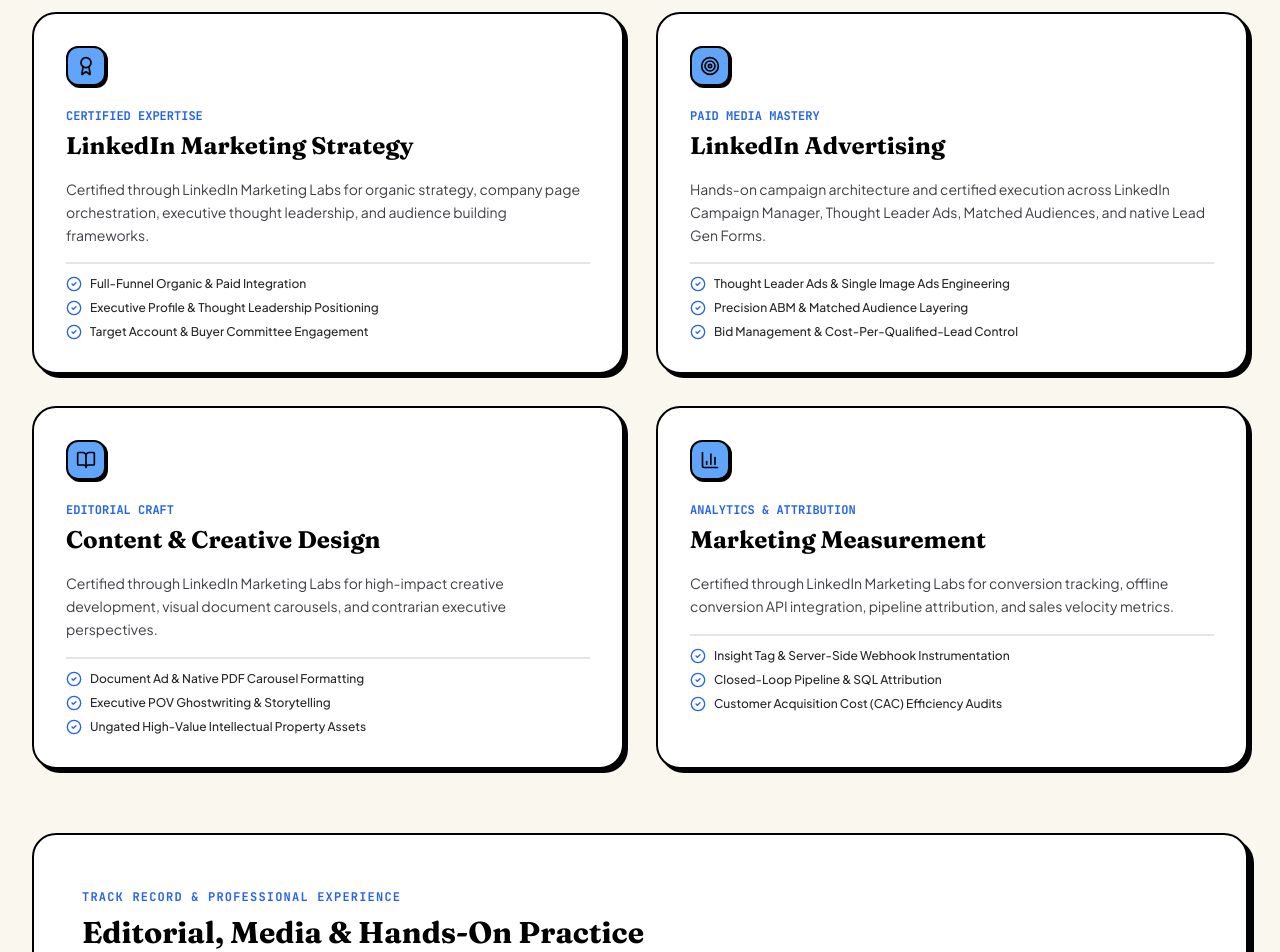
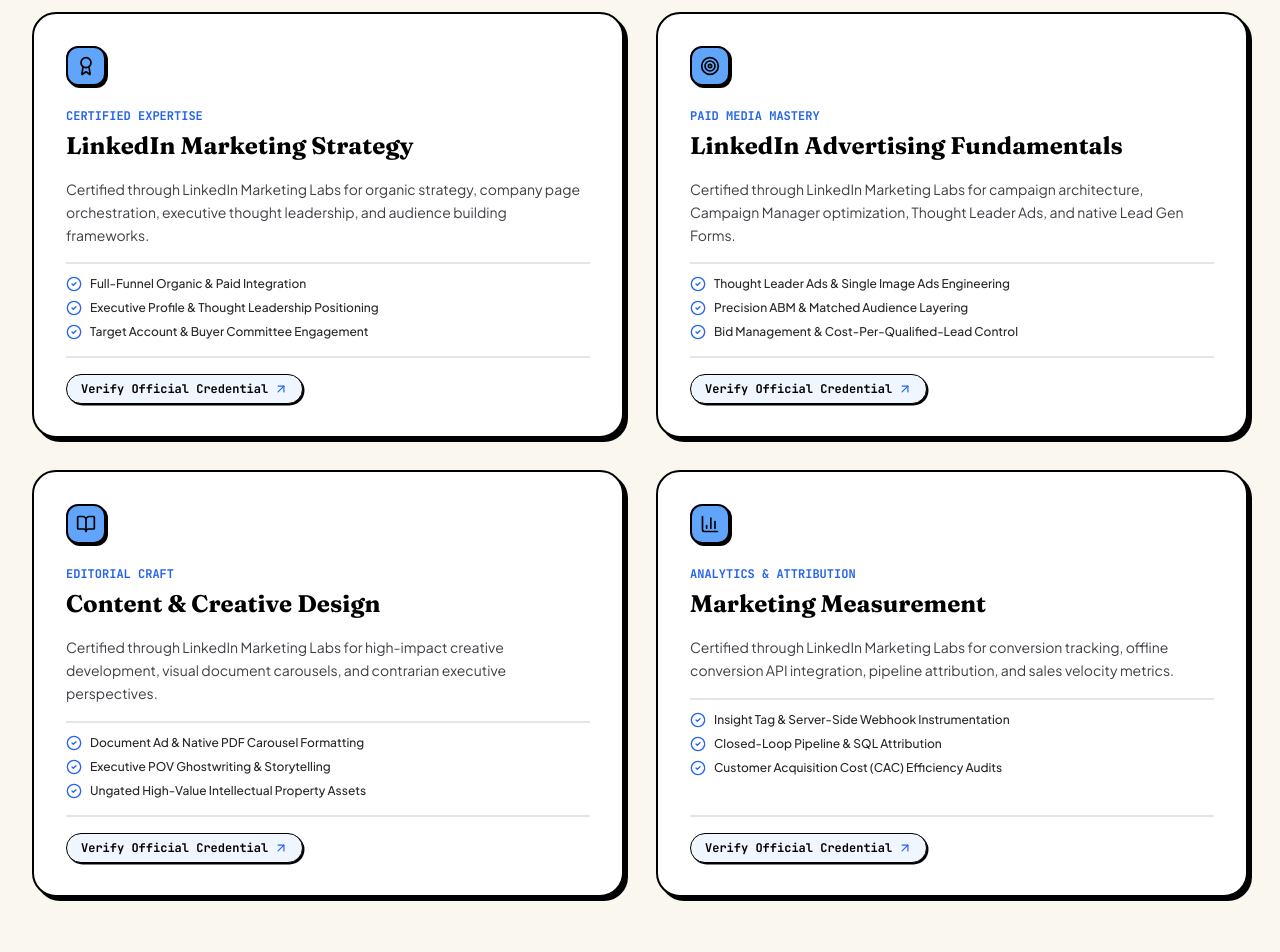
Before and after one commit to Kamu08/Saini-Nexus, a Next.js app: page /about/credentials in a window 1280 px wide. Shown: the part 680-1632 px from the top of the page. Built offline with nearby package versions, Linux system fonts and the light colour scheme.

Commit message:
feat: connect team members to verified LinkedIn profiles and certifications to official LinkedIn Marketing Labs credentials

```diff
--- a/src/app/about/credentials/page.tsx
+++ b/src/app/about/credentials/page.tsx
@@ -66,8 +66,9 @@ export default function CredentialsPage() {
       {/* Credentials Grid Across Key Disciplines */}
       <div className="grid grid-cols-1 md:grid-cols-2 gap-8">
 
-        {/* 1. LinkedIn Marketing */}
-        <div className="bg-white border-2 border-black rounded-3xl p-8 space-y-4 shadow-[4px_4px_0px_#000000] hover:translate-x-[-2px] hover:translate-y-[-2px] hover:shadow-[6px_6px_0px_#000000] transition-all">
+        {/* 1. LinkedIn Marketing Strategy */}
+        <div className="bg-white border-2 border-black rounded-3xl p-8 space-y-4 shadow-[4px_4px_0px_#000000] hover:shadow-[6px_6px_0px_#000000] transition-all flex flex-col justify-between">
+          <div className="space-y-4">
             <div className="w-10 h-10 rounded-xl bg-[#60A5FA] text-black border-2 border-black flex items-center justify-center shadow-[2px_2px_0px_#000000]">
               <Award className="w-5 h-5" />
             </div>
@@ -94,17 +95,31 @@ export default function CredentialsPage() {
             </ul>
           </div>
 
-        {/* 2. LinkedIn Advertising */}
-        <div className="bg-white border-2 border-black rounded-3xl p-8 space-y-4 shadow-[4px_4px_0px_#000000] hover:translate-x-[-2px] hover:translate-y-[-2px] hover:shadow-[6px_6px_0px_#000000] transition-all">
+          <div className="pt-4 border-t-2 border-black/10">
+            <a
+              href="https://training.marketing.linkedin.com/verify/tpdhuiyzq33a"
+              target="_blank"
+              rel="noopener noreferrer"
+              className="inline-flex items-center gap-1.5 px-3.5 py-1.5 rounded-full text-xs font-mono font-bold bg-[#EFF6FF] hover:bg-[#60A5FA] text-black border border-black shadow-[1.5px_1.5px_0px_#000000] transition-colors"
+            >
+              <span>Verify Official Credential</span>
+              <ArrowUpRight className="w-3.5 h-3.5 text-[#2563EB]" />
+            </a>
+          </div>
+        </div>
+
+        {/* 2. LinkedIn Advertising Fundamentals */}
+        <div className="bg-white border-2 border-black rounded-3xl p-8 space-y-4 shadow-[4px_4px_0px_#000000] hover:shadow-[6px_6px_0px_#000000] transition-all flex flex-col justify-between">
+          <div className="space-y-4">
             <div className="w-10 h-10 rounded-xl bg-[#60A5FA] text-black border-2 border-black flex items-center justify-center shadow-[2px_2px_0px_#000000]">
               <Target className="w-5 h-5" />
             </div>
             <div className="space-y-1">
               <span className="text-xs font-mono text-[#2563EB] font-bold uppercase">PAID MEDIA MASTERY</span>
-            <h2 className="text-2xl font-serif font-bold text-black">LinkedIn Advertising</h2>
+              <h2 className="text-2xl font-serif font-bold text-black">LinkedIn Advertising Fundamentals</h2>
             </div>
             <p className="text-sm text-zinc-700 leading-relaxed font-normal">
-            Hands-on campaign architecture and certified execution across LinkedIn Campaign Manager, Thought Leader Ads, Matched Audiences, and native Lead Gen Forms.
+              Certified through LinkedIn Marketing Labs for campaign architecture, Campaign Manager optimization, Thought Leader Ads, and native Lead Gen Forms.
             </p>
             <ul className="space-y-2 text-xs text-zinc-800 pt-3 border-t-2 border-black/10 font-medium">
               <li className="flex items-center gap-2">
@@ -122,8 +137,22 @@ export default function CredentialsPage() {
             </ul>
           </div>
 
-        {/* 3. Content & Creative */}
-        <div className="bg-white border-2 border-black rounded-3xl p-8 space-y-4 shadow-[4px_4px_0px_#000000] hover:translate-x-[-2px] hover:translate-y-[-2px] hover:shadow-[6px_6px_0px_#000000] transition-all">
+          <div className="pt-4 border-t-2 border-black/10">
+            <a
+              href="https://training.marketing.linkedin.com/verify/vjbijavyd84i"
+              target="_blank"
+              rel="noopener noreferrer"
+              className="inline-flex items-center gap-1.5 px-3.5 py-1.5 rounded-full text-xs font-mono font-bold bg-[#EFF6FF] hover:bg-[#60A5FA] text-black border border-black shadow-[1.5px_1.5px_0px_#000000] transition-colors"
+            >
+              <span>Verify Official Credential</span>
+              <ArrowUpRight className="w-3.5 h-3.5 text-[#2563EB]" />
+            </a>
+          </div>
+        </div>
+
+        {/* 3. Content & Creative Design */}
+        <div className="bg-white border-2 border-black rounded-3xl p-8 space-y-4 shadow-[4px_4px_0px_#000000] hover:shadow-[6px_6px_0px_#000000] transition-all flex flex-col justify-between">
+          <div className="space-y-4">
             <div className="w-10 h-10 rounded-xl bg-[#60A5FA] text-black border-2 border-black flex items-center justify-center shadow-[2px_2px_0px_#000000]">
               <BookOpen className="w-5 h-5" />
             </div>
@@ -150,8 +179,22 @@ export default function CredentialsPage() {
             </ul>
           </div>
 
+          <div className="pt-4 border-t-2 border-black/10">
+            <a
+              href="https://training.marketing.linkedin.com/verify/cres5ub84zqj"
+              target="_blank"
+              rel="noopener noreferrer"
+              className="inline-flex items-center gap-1.5 px-3.5 py-1.5 rounded-full text-xs font-mono font-bold bg-[#EFF6FF] hover:bg-[#60A5FA] text-black border border-black shadow-[1.5px_1.5px_0px_#000000] transition-colors"
+            >
+              <span>Verify Official Credential</span>
+              <ArrowUpRight className="w-3.5 h-3.5 text-[#2563EB]" />
+            </a>
+          </div>
+        </div>
+
         {/* 4. Marketing Measurement */}
-        <div className="bg-white border-2 border-black rounded-3xl p-8 space-y-4 shadow-[4px_4px_0px_#000000] hover:translate-x-[-2px] hover:translate-y-[-2px] hover:shadow-[6px_6px_0px_#000000] transition-all">
+        <div className="bg-white border-2 border-black rounded-3xl p-8 space-y-4 shadow-[4px_4px_0px_#000000] hover:shadow-[6px_6px_0px_#000000] transition-all flex flex-col justify-between">
+          <div className="space-y-4">
             <div className="w-10 h-10 rounded-xl bg-[#60A5FA] text-black border-2 border-black flex items-center justify-center shadow-[2px_2px_0px_#000000]">
               <BarChart3 className="w-5 h-5" />
             </div>
@@ -176,6 +219,19 @@ export default function CredentialsPage() {
                 <span>Customer Acquisition Cost (CAC) Efficiency Audits</span>
               </li>
             </ul>
+          </div>
+
+          <div className="pt-4 border-t-2 border-black/10">
+            <a
+              href="https://training.marketing.linkedin.com/verify/wxa2wfgp5pew"
+              target="_blank"
+              rel="noopener noreferrer"
+              className="inline-flex items-center gap-1.5 px-3.5 py-1.5 rounded-full text-xs font-mono font-bold bg-[#EFF6FF] hover:bg-[#60A5FA] text-black border border-black shadow-[1.5px_1.5px_0px_#000000] transition-colors"
+            >
+              <span>Verify Official Credential</span>
+              <ArrowUpRight className="w-3.5 h-3.5 text-[#2563EB]" />
+            </a>
+          </div>
         </div>
 
       </div>
--- a/src/app/page.tsx
+++ b/src/app/page.tsx
@@ -82,52 +82,60 @@ export default function HomePage() {
                   LinkedIn Marketing Certifications
                 </h3>
                 <p className="text-xs text-zinc-600 font-medium mt-0.5">
-                  Saini Nexus is led by a marketing practitioner with certifications in LinkedIn marketing strategy, content &amp; creative design, and marketing measurement.
+                  Saini Nexus is led by certified practitioners across LinkedIn marketing strategy, advertising fundamentals, content &amp; creative design, and marketing measurement.
                 </p>
               </div>
             </div>
 
             <div className="flex items-center gap-2 text-xs font-mono font-bold text-emerald-800 bg-emerald-50 border border-emerald-400 px-3 py-1 rounded-full w-fit shrink-0">
               <span className="w-2 h-2 rounded-full bg-emerald-500 animate-pulse" />
-              <span>LINKEDIN MARKETING LABS</span>
+              <span>LINKEDIN MARKETING LABS VERIFIED</span>
             </div>
           </div>
 
-          {/* 4 Sleek Horizontal Credential Badges */}
+          {/* 4 Verified Credential Cards */}
           <div className="grid grid-cols-1 sm:grid-cols-2 lg:grid-cols-4 gap-3 sm:gap-4">
             {[
               {
                 title: "Marketing Strategy",
-                code: "Certified",
+                code: "Verified",
                 issuer: "LinkedIn Marketing Labs",
+                verifyUrl: "https://training.marketing.linkedin.com/verify/tpdhuiyzq33a",
                 bg: "bg-white",
                 dot: "bg-[#2563EB]"
               },
               {
+                title: "Advertising Fundamentals",
+                code: "Verified",
+                issuer: "LinkedIn Marketing Labs",
+                verifyUrl: "https://training.marketing.linkedin.com/verify/vjbijavyd84i",
+                bg: "bg-white",
+                dot: "bg-purple-600"
+              },
+              {
                 title: "Content & Creative Design",
-                code: "Certified",
+                code: "Verified",
                 issuer: "LinkedIn Marketing Labs",
+                verifyUrl: "https://training.marketing.linkedin.com/verify/cres5ub84zqj",
                 bg: "bg-white",
                 dot: "bg-amber-500"
               },
               {
                 title: "Marketing Measurement",
-                code: "Certified",
+                code: "Verified",
                 issuer: "LinkedIn Marketing Labs",
+                verifyUrl: "https://training.marketing.linkedin.com/verify/wxa2wfgp5pew",
                 bg: "bg-white",
                 dot: "bg-emerald-500"
-              },
-              {
-                title: "Thought Leader & Document Ads",
-                code: "Applied Practice",
-                issuer: "Campaign Architecture Focus",
-                bg: "bg-white",
-                dot: "bg-purple-500"
               }
             ].map((cert, idx) => (
-              <div
+              <a
                 key={idx}
-                className={`${cert.bg} border-2 border-black rounded-2xl p-3.5 shadow-[2px_2px_0px_#000000] hover:shadow-[3.5px_3.5px_0px_#000000] transition-all duration-150 flex items-center justify-between gap-3`}
+                href={cert.verifyUrl}
+                target="_blank"
+                rel="noopener noreferrer"
+                title={`Verify ${cert.title} on LinkedIn Marketing Labs`}
+                className={`${cert.bg} border-2 border-black rounded-2xl p-3.5 shadow-[2px_2px_0px_#000000] hover:shadow-[4px_4px_0px_#000000] transition-all duration-150 flex items-center justify-between gap-3 group/cert`}
               >
                 <div className="space-y-0.5 min-w-0">
                   <div className="flex items-center gap-1.5">
@@ -136,17 +144,18 @@ export default function HomePage() {
                       {cert.code}
                     </span>
                   </div>
-                  <h4 className="text-sm font-serif font-bold text-black leading-tight truncate">
+                  <h4 className="text-sm font-serif font-bold text-black leading-tight truncate group-hover/cert:text-[#2563EB] transition-colors">
                     {cert.title}
                   </h4>
-                  <p className="text-[10px] font-mono text-zinc-600 truncate">
-                    {cert.issuer}
+                  <p className="text-[10px] font-mono text-zinc-600 truncate flex items-center gap-1">
+                    <span>{cert.issuer}</span>
+                    <span className="text-[#2563EB] font-bold">↗</span>
                   </p>
                 </div>
-                <div className="w-6 h-6 rounded-lg bg-[#EFF6FF] border border-black flex items-center justify-center shrink-0">
-                  <CheckCircle2 className="w-3.5 h-3.5 text-[#2563EB]" />
+                <div className="w-6 h-6 rounded-lg bg-[#EFF6FF] border border-black flex items-center justify-center shrink-0 group-hover/cert:bg-[#60A5FA] transition-colors">
+                  <CheckCircle2 className="w-3.5 h-3.5 text-[#2563EB] group-hover/cert:text-black transition-colors" />
                 </div>
-              </div>
+              </a>
             ))}
           </div>
 
```
Also changed, not shown: src/components/TeamGrid.tsx (+22 -7 lines), src/data/team.ts (+37 -18 lines). Lines whose indentation alone changed are shown as unchanged.
